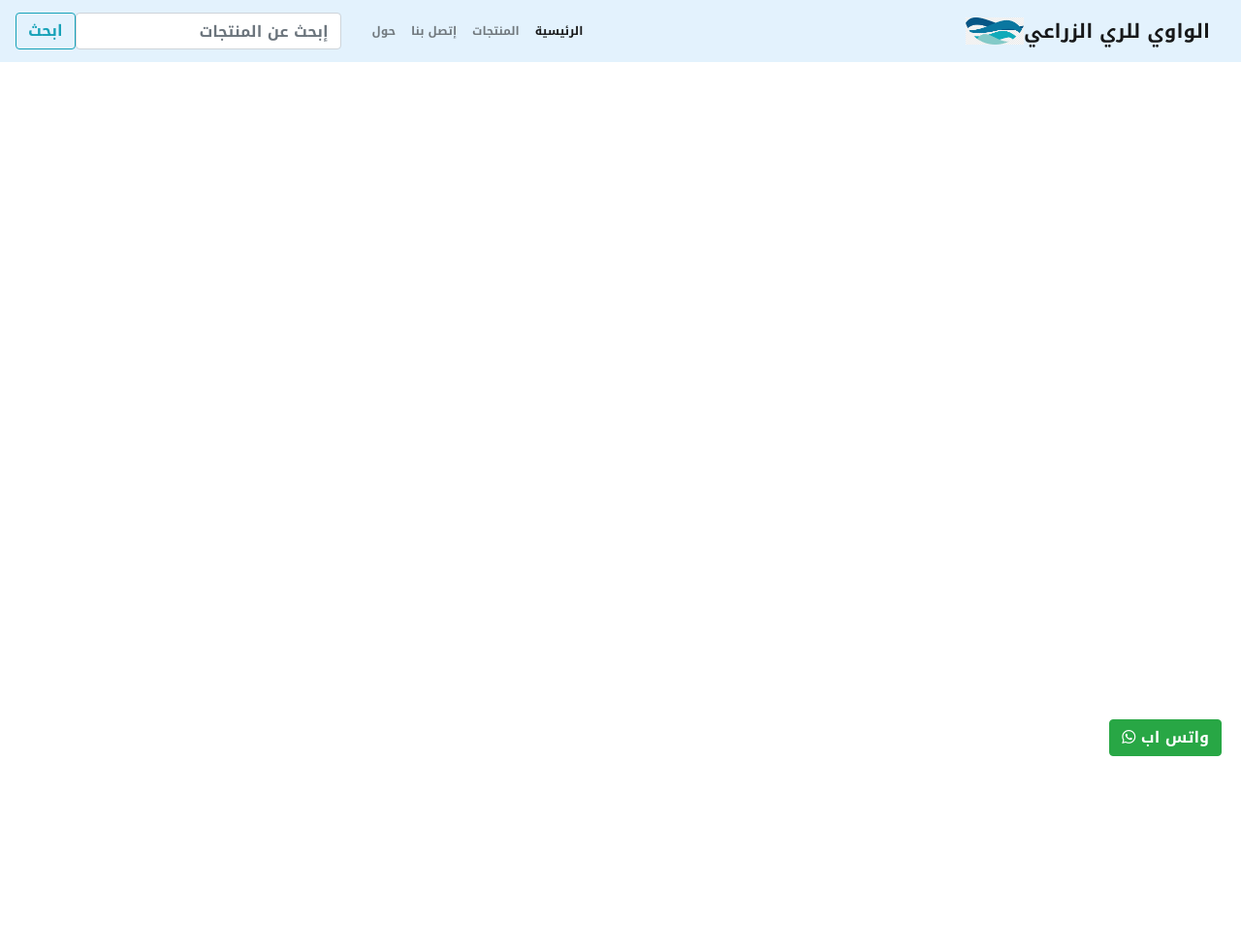
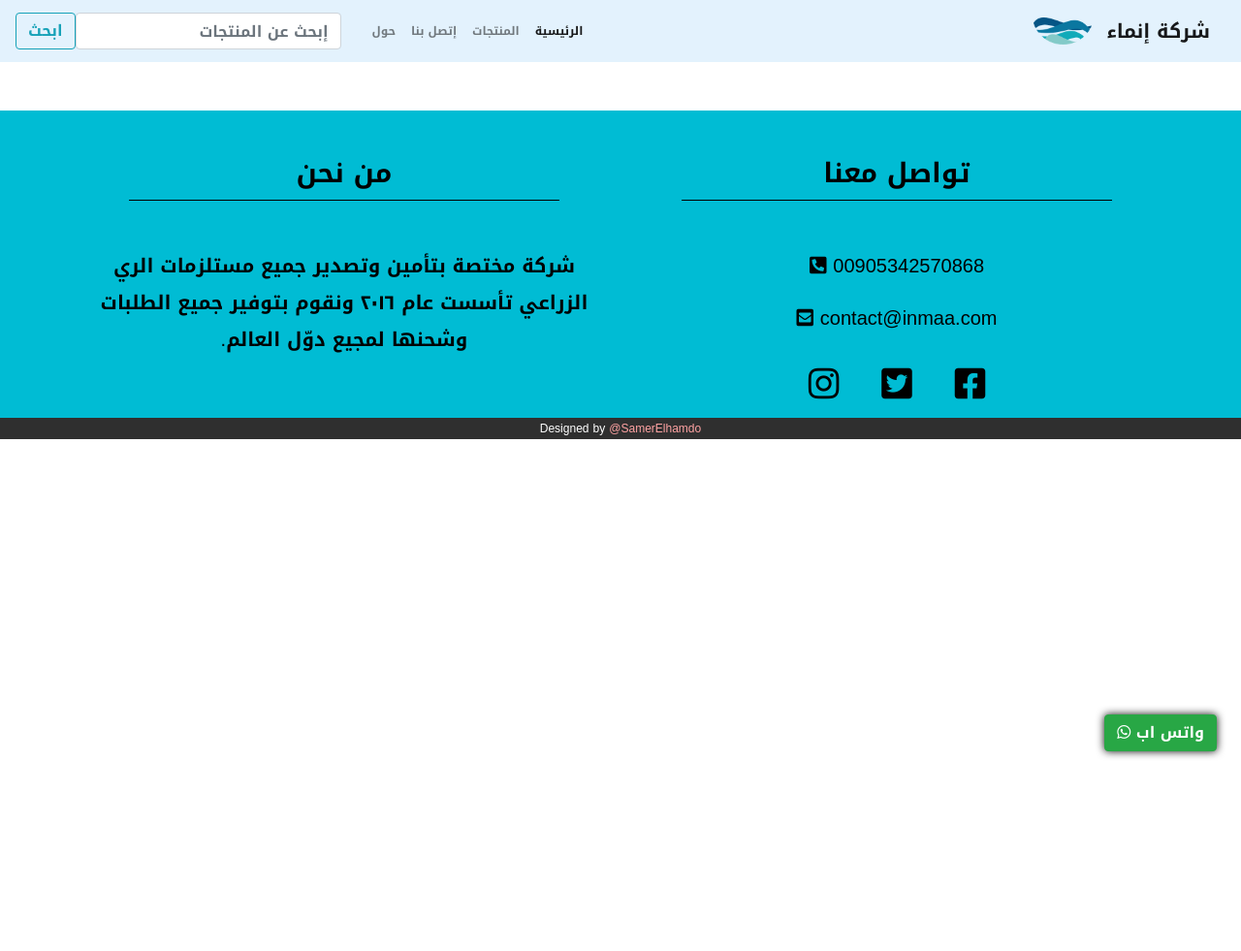
Before and after one commit to SamerElhamdo/inma, a Django app: template templates/base.html in a window 1280 px wide. Shown: the top 981 px of the page at 97% size. After the commit the page ends 782 px from the top, so only its background shows below. Run offline with Django 3.2, Linux system fonts and the light colour scheme; the template is opened without the code that fills it, so the values that code supplies are empty; some libraries are stand-ins or nearby versions.

Commit message:
add footer and change some desigen

```diff
--- a/static/css/main.css
+++ b/static/css/main.css
@@ -6,7 +6,6 @@ html, body {
     direction: rtl;
     font-family: 'MyWebFont', sans-serif;
     text-align: right;
-    height: 2000px;
 
 
 
@@ -25,12 +24,14 @@ html, body {
 }
 .navbar img {
     margin-inline-end: auto;
+    margin-right: 15px;
 }
 #whatsapp {
     position: fixed;
-    bottom: 20px;
-    right: 20px;
+    bottom: 25px;
+    right: 25px;
     z-index: 999;
+    box-shadow: 0px 0px 8px 0px #0c0c0c;
 }
 
 .box-hedar {
@@ -89,6 +90,61 @@ html, body {
   max-width: 90%;
 }
 
+.footer {
+    min-height: 200px;
+    background: #00bcd4;
+    margin-top: 50px;
+}
+.footer  h3 {
+    border-bottom: 1px solid;
+    padding-bottom: 10px;
+}
+.footer .about-us p {
+    font-size: 20px;
+}
+.footer .soical-media p {
+    font-size: 20px;
+}
+.footer .soical-media .icons-soical span {
+    font-size: 3em;
+    margin: 20px;
+
+}
+.icons-soical span svg {
+    animation-name: roate;
+    animation-duration: 2s;
+    animation-iteration-count: infinite;
+
+}
+
+
+
+
+
+@keyframes roate {
+    from {transform: rotate(0deg);}
+    to {transform: rotate(360deg);}
+}
+
+
+.created-by {
+    background: #2f2f2f;
+    position: relative;
+    bottom: 0;
+    margin: 0;
+    padding: 0;
+}
+
+.created-by p {
+    margin: 0;
+    padding:0;
+    color: #fff;
+
+}
+.created-by p a {
+    color: #ffa3a3;
+}
+
 
 @media screen and (max-width: 400px) {
     .box-hedar {
--- a/static/css/style.css
+++ b/static/css/style.css
@@ -1,21 +1,3 @@
-/* =============================================================================
-   HTML5 CSS Reset Minified - Eric Meyer
-   ========================================================================== */
-
-html,body,div,span,object,iframe,h1,h2,h3,h4,h5,h6,p,blockquote,pre,abbr,address,cite,code,del,dfn,em,img,ins,kbd,q,samp,small,strong,sub,sup,var,b,i,dl,dt,dd,ol,ul,li,fieldset,form,label,legend,table,caption,tbody,tfoot,thead,tr,th,td,article,aside,canvas,details,figcaption,figure,footer,header,hgroup,menu,nav,section,summary,time,mark,audio,video{margin:0;padding:0;border:0;outline:0;font-size:100%;vertical-align:baseline;background:transparent}
-body{line-height:1}
-article,aside,details,figcaption,figure,footer,header,hgroup,menu,nav,section{display:block}
-nav ul{list-style:none}
-blockquote,q{quotes:none}
-blockquote:before,blockquote:after,q:before,q:after{content:none}
-a{margin:0;padding:0;font-size:100%;vertical-align:baseline;background:transparent;text-decoration:none}
-mark{background-color:#ff9;color:#000;font-style:italic;font-weight:bold}
-del{text-decoration:line-through}
-abbr[title],dfn[title]{border-bottom:1px dotted;cursor:help}
-table{border-collapse:collapse;border-spacing:0}
-hr{display:block;height:1px;border:0;border-top:1px solid #ccc;margin:1em 0;padding:0}
-input,select{vertical-align:middle}
-li{list-style:none}
 
 
 /* =============================================================================
--- a/templates/base.html
+++ b/templates/base.html
@@ -17,7 +17,7 @@
     </head>
     <body>
       <nav class="navbar navbar-expand-lg navbar-light" style="background-color: #e3f2fd; z-index: 9;">
-            <a class="navbar-brand" href="#"> الواوي للري الزراعي</a>
+            <a class="navbar-brand" href="#"> شركة إنماء</a>
             <img src="{% static 'images/logo.png' %}" width="60" height="auto">
             <button class="navbar-toggler" type="button" data-toggle="collapse" data-target="#navbarNav" aria-controls="navbarNav" aria-expanded="false" aria-label="Toggle navigation">
                 <span class="navbar-toggler-icon"></span>
@@ -45,10 +45,49 @@
             </div>
 
         </nav>
-        <a id="whatsapp" class="btn btn-success" href="#">واتس اب <i class="fab fa-whatsapp"></i></a>
+        <a id="whatsapp" class="btn btn-success" href="https://wa.me/905342570868">واتس اب <i class="fab fa-whatsapp"></i></a>
         {% block content %}
 
         {% endblock  %}
+
+        <div class="footer">
+          <div class="container">
+
+
+            <div class="row">
+              <div class="col-lg-6 col-12">
+                <div class="soical-media text-center">
+                  <h3 class="m-5 ">تواصل معنا</h3>
+                  <p> 00905342570868 <span><i class="fas fa-phone-square-alt"></i></span></p>
+                  <p> contact@inmaa.com <span><i class="fas fa-envelope-square"></i></span></p>
+
+                  <div class=" icons-soical">
+                    <span><i class="fab fa-facebook-square"></i></span>
+                    <span><i class="fab fa-twitter-square"></i></span>
+                    <span><i class="fab fa-instagram"></i></span>
+
+                  </div>
+
+                </div>
+
+
+              </div>
+              <div class="col-lg-6 col-12">
+                <div class="about-us text-center">
+                  <h3 class="m-5 ">من نحن</h3>
+                  <p>شركة مختصة بتأمين وتصدير جميع مستلزمات الري الزراعي تأسست عام ٢٠١٦ ونقوم بتوفير جميع الطلبات وشحنها لمجيع دوّل العالم.</p>
+
+                </div>
+
+
+              </div>
+            </div>
+
+          </div>
+          <div class="created-by text-center">
+              <p> Designed by <a href="https://www.instagram.com/samer_elhamdo/">@SamerElhamdo</a></p>
+            </div>
+        </div>
         <script src="{% static 'js/jquery-3.1.1.slim.min.js' %}"></script>
         <script src="{% static 'js/popper.min.js' %}"></script>
         <script src="{% static 'js/bootstrap.min.js' %}"></script>
```
Also changed, not shown: main/templates/home.html (+0 -32 lines), README.md (added), static/images/hedar.png, static/images/logo.png, 1 other file.
